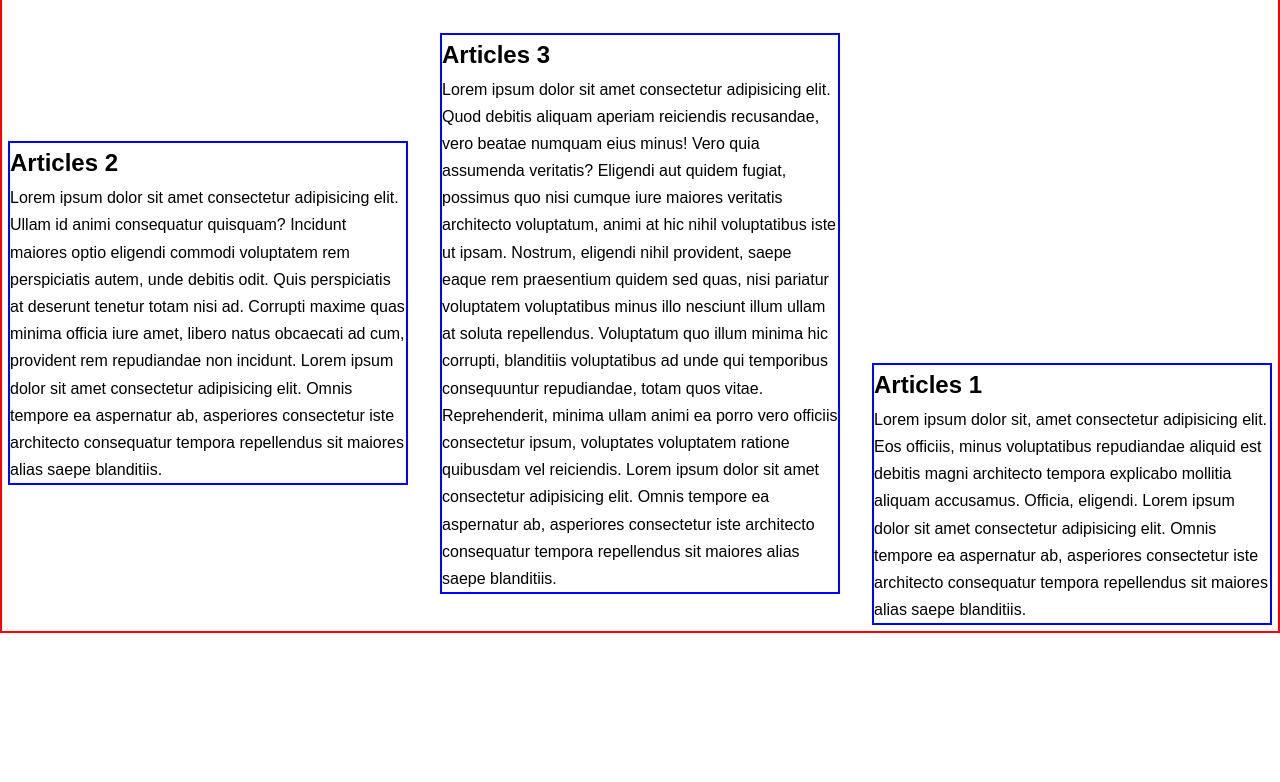
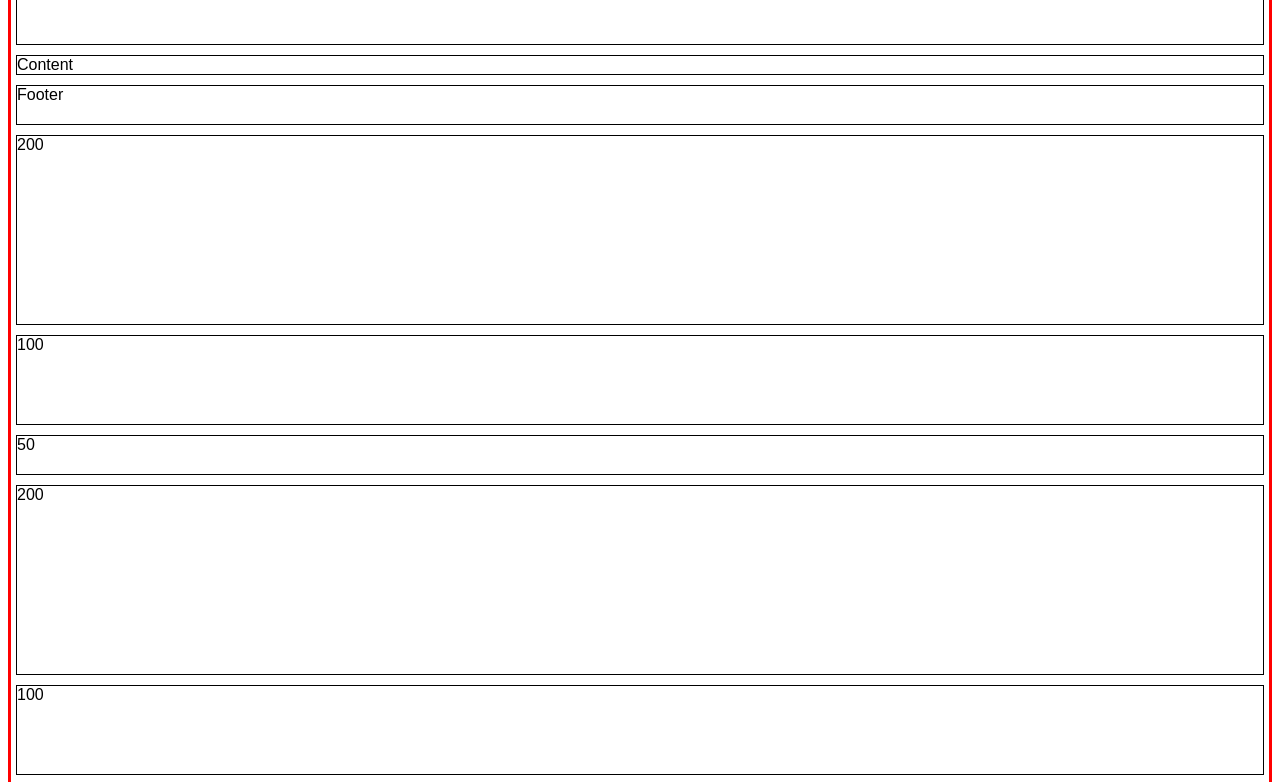
Before and after one commit to kojak01/javascript-blog, a website: page index.html in a window 1280 px wide. Shown: the part 61-843 px from the top of the page. Before the commit the page ends 800 px from the top, so only its background shows below. Drawn offline with Linux system fonts and the light colour scheme.

Commit message:
grid revising

```diff
--- a/index.html
+++ b/index.html
@@ -5,24 +5,24 @@
   <meta http-equiv="X-UA-Compatible" content="IE=edge">
   <meta name="viewport" content="width=device-width, initial-scale=1.0">
   <link rel="stylesheet" href="sass/style.css">
-  <title>flexbox</title>
+  <title>Document</title>
 </head>
 <body>
 
-  <h1>Articles:</h1>
-  <div class="flexbox-container">
-    <div class="art1">
-      <h2>Articles 1</h2>
-      <p>Lorem ipsum dolor sit, amet consectetur adipisicing elit. Eos officiis, minus voluptatibus repudiandae aliquid est debitis magni architecto tempora explicabo mollitia aliquam accusamus. Officia, eligendi. Lorem ipsum dolor sit amet consectetur adipisicing elit. Omnis tempore ea aspernatur ab, asperiores consectetur iste architecto consequatur tempora repellendus sit maiores alias saepe blanditiis.</p>
-    </div>
-    <div class="art2">
-      <h2>Articles 2</h2>
-      <p>Lorem ipsum dolor sit amet consectetur adipisicing elit. Ullam id animi consequatur quisquam? Incidunt maiores optio eligendi commodi voluptatem rem perspiciatis autem, unde debitis odit. Quis perspiciatis at deserunt tenetur totam nisi ad. Corrupti maxime quas minima officia iure amet, libero natus obcaecati ad cum, provident rem repudiandae non incidunt. Lorem ipsum dolor sit amet consectetur adipisicing elit. Omnis tempore ea aspernatur ab, asperiores consectetur iste architecto consequatur tempora repellendus sit maiores alias saepe blanditiis.</p>
-    </div>
-    <div class="art3">
-      <h2>Articles 3</h2>
-      <p>Lorem ipsum dolor sit amet consectetur adipisicing elit. Quod debitis aliquam aperiam reiciendis recusandae, vero beatae numquam eius minus! Vero quia assumenda veritatis? Eligendi aut quidem fugiat, possimus quo nisi cumque iure maiores veritatis architecto voluptatum, animi at hic nihil voluptatibus iste ut ipsam. Nostrum, eligendi nihil provident, saepe eaque rem praesentium quidem sed quas, nisi pariatur voluptatem voluptatibus minus illo nesciunt illum ullam at soluta repellendus. Voluptatum quo illum minima hic corrupti, blanditiis voluptatibus ad unde qui temporibus consequuntur repudiandae, totam quos vitae. Reprehenderit, minima ullam animi ea porro vero officiis consectetur ipsum, voluptates voluptatem ratione quibusdam vel reiciendis. Lorem ipsum dolor sit amet consectetur adipisicing elit. Omnis tempore ea aspernatur ab, asperiores consectetur iste architecto consequatur tempora repellendus sit maiores alias saepe blanditiis.</p>
-    </div>
+  <div class="grid-container">
+    <div class="item">Header</div>
+    <div class="item">Content</div>
+    <div class="item">Footer</div>
+    <div class="item">200</div>
+    <div class="item">100</div>
+    <div class="item">50</div>
+    <div class="item">200</div>
+    <div class="item">100</div>
+    <div class="item">50</div>
+    <div class="item">200</div>
+    <div class="item">100</div>
+    <div class="item">50</div>
   </div>
+
 </body>
 </html>
--- a/sass/style.scss
+++ b/sass/style.scss
@@ -1,47 +1,19 @@
-* {
-    padding: 0;
-    margin: 0;
-    box-sizing: border-box;
-}
 body {
     font-family: sans-serif;
-    line-height: 1.7;
 }
 
-.flexbox-container {
-    border: 2px solid red;
-    padding: 3px;
-    display: flex;
-    justify-content: space-between;
-    align-items: center;
-    // flex-wrap: wrap;
-    flex-direction: column;
-    height: 80vh;
-}
-.flexbox-container div {
-    margin: 3px;
-    border: 2px solid blue;
+.grid-container {
+    border: 3px solid red;
+    display: grid;
+    min-height: calc(100vh - 30px);
+    grid-template-columns: 1fr;
+    grid-template-rows: 100px 1fr 50px;
+
+    // grid-auto-columns:  ;
+    grid-auto-rows: 200px 100px 50px;
 }
 
-.flexbox-container div.art1 {
-    order: 3;
-    align-self: flex-end;
-    // flex-basis: 400px;
+.item {
+    margin: 5px;
+    border: 1px solid black;
 }
-.flexbox-container div.art2 {
-    // flex-basis: 400px;
-    order: 1;
-}
-.flexbox-container div.art3 {
-    order: 2;
-    // flex-basis: 400px;
-}
-
-@media (min-width: 760px) {
-    .flexbox-container {
-        flex-direction: row;
-    }
-    .flexbox-container div {
-        flex-basis: 400px;
-    }
-}
```
Also changed, not shown: sass/style.css, 1 other file.
